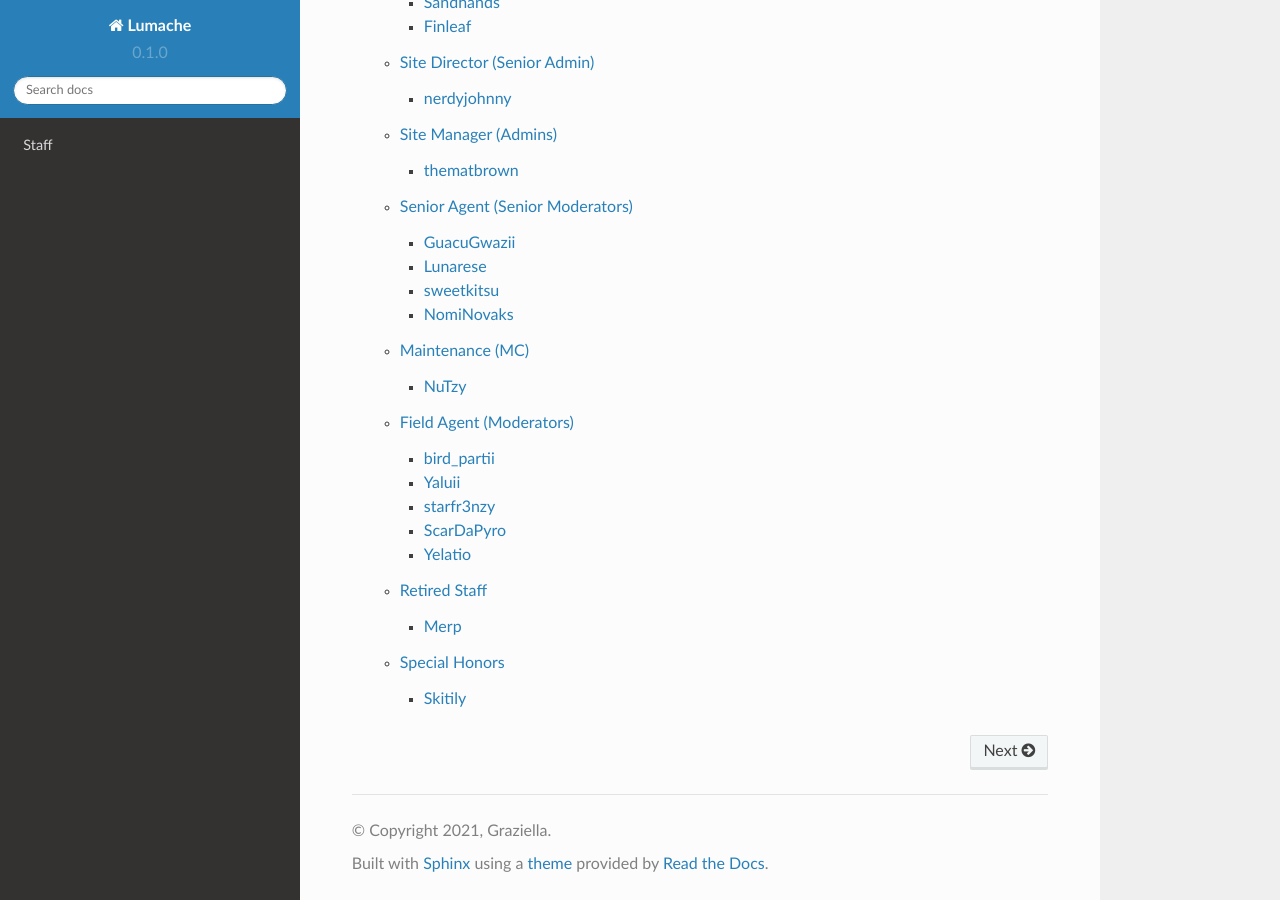
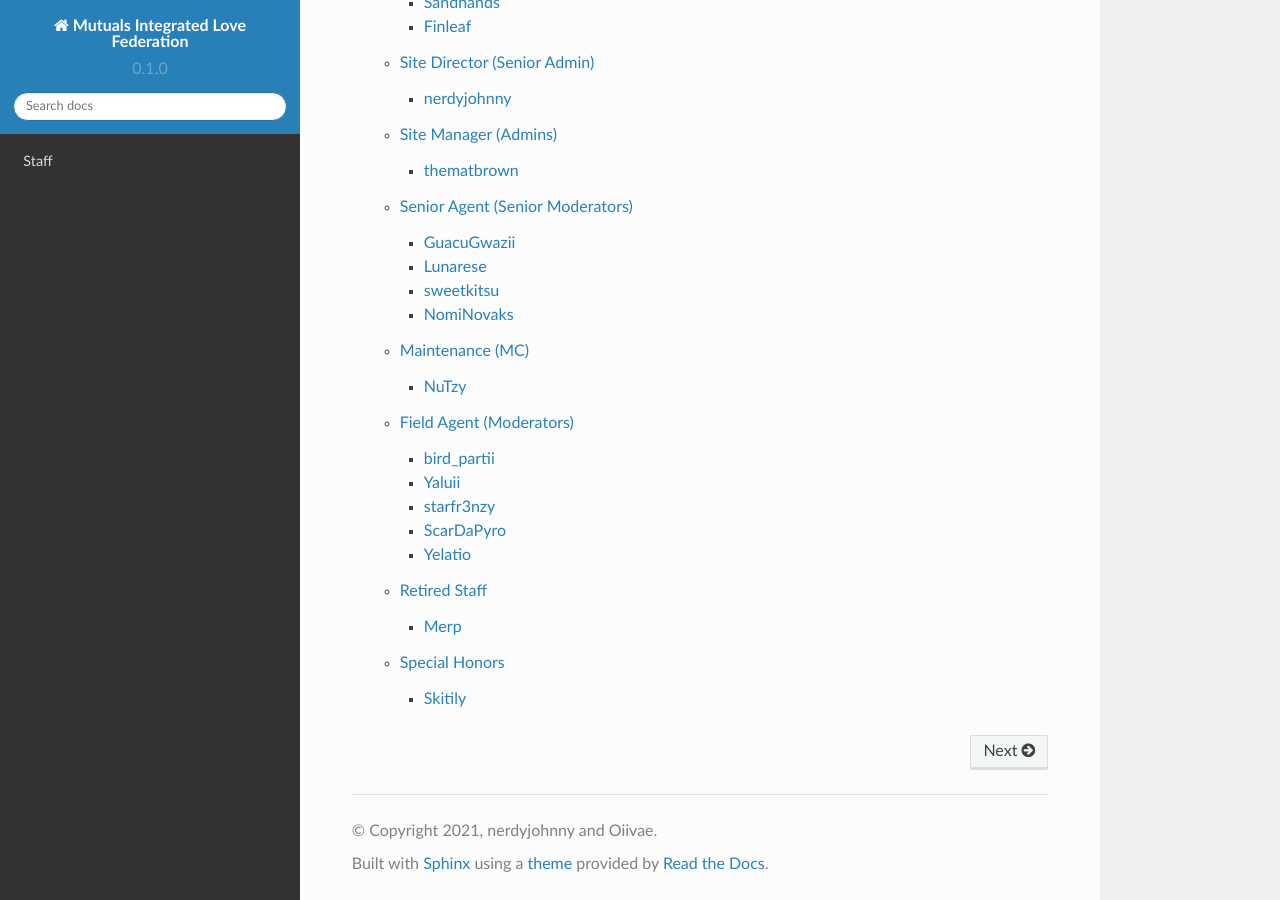
Before and after one commit to OiivaeCommunity/love, a Sphinx documentation site: the page built from docs/source/index.rst, in a window 1280 px wide and 900 px high, scrolled down 566 px. Built offline with Sphinx 7.4.7 and the Read the Docs theme 2.0.0, drawn with Linux system fonts in a browser that asks for light colours.

Commit message:
Update conf.py

```diff
--- a/docs/source/conf.py
+++ b/docs/source/conf.py
@@ -2,9 +2,9 @@
 
 # -- Project information
 
-project = 'Lumache'
-copyright = '2021, Graziella'
-author = 'Graziella'
+project = 'Mutuals Integrated Love Federation'
+copyright = '2021, nerdyjohnny and Oiivae'
+author = 'nerdyjohnny'
 
 release = '0.1'
 version = '0.1.0'
```
